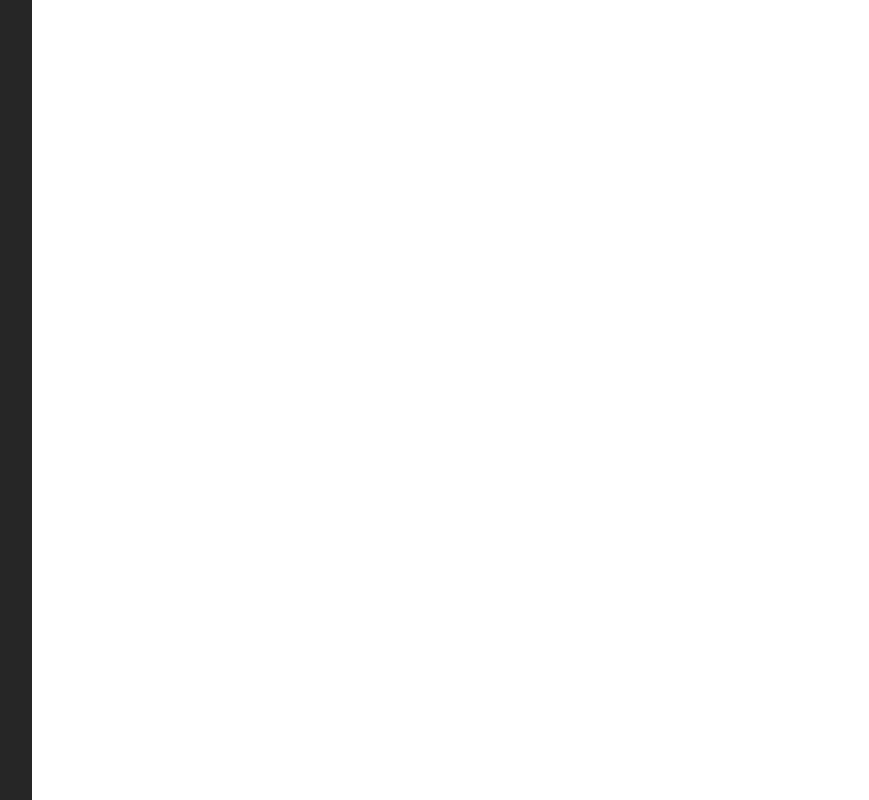
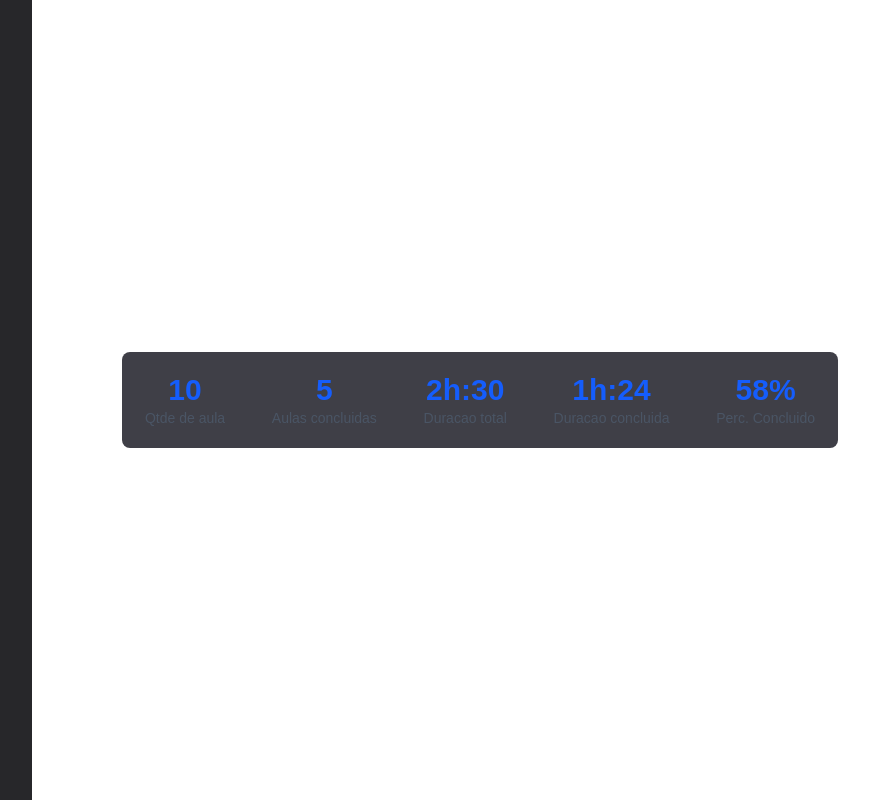
Before and after one commit to thiagotsdelima/reactState, a Next.js app in the folder frontend/: page /ead in a window 1280 px wide. Shown: the whole page, without its empty margins (352-1221 px from the left). Built offline with nearby package versions, Linux system fonts and the light colour scheme.

Commit message:
create metrics state room

```diff
--- /dev/null
+++ b/frontend/src/components/ead/estatistica.tsx
@@ -0,0 +1,13 @@
+interface EstatisticaProps {
+  valor: number | string
+  titulo: string
+}
+
+export default function Estatistica(props: EstatisticaProps) {
+  return (
+    <div className="flex flex-col items-center">
+      <span className="text-3xl font-bold text-blue-600">{props.valor}</span>
+      <span className="text-sm text-gray-600">{props.titulo}</span>
+    </div>
+  )
+}
--- /dev/null
+++ b/frontend/src/components/ead/estatisticas.tsx
@@ -0,0 +1,13 @@
+import Estatistica from './estatistica'
+
+export default function Estatisticas() {
+  return (
+    <div className="flex justify-around items-center w-4/5 h-24 bg-zinc-700 rounded-lg">
+      <Estatistica valor={10} titulo="Qtde de aula" />
+      <Estatistica valor={5} titulo="Aulas concluidas" />
+      <Estatistica valor="2h:30" titulo="Duracao total" />
+      <Estatistica valor="1h:24" titulo="Duracao concluida" />
+      <Estatistica valor="58%" titulo="Perc. Concluido" />
+    </div>
+  )
+}
--- a/frontend/src/components/ead/sala.tsx
+++ b/frontend/src/components/ead/sala.tsx
@@ -1,8 +1,12 @@
+import Estatisticas from './estatisticas'
+
 export default function Sala() {
   return (
     <div className="flex">
       <div className="bg-zinc-800 w-96 h-screen overflow-auto"></div>
-      <div className="flex flex-col flex-1"></div>
+      <div className="flex flex-col flex-1 justify-center items-center gap-4">
+        <Estatisticas />
+      </div>
     </div>
   )
 }
```
